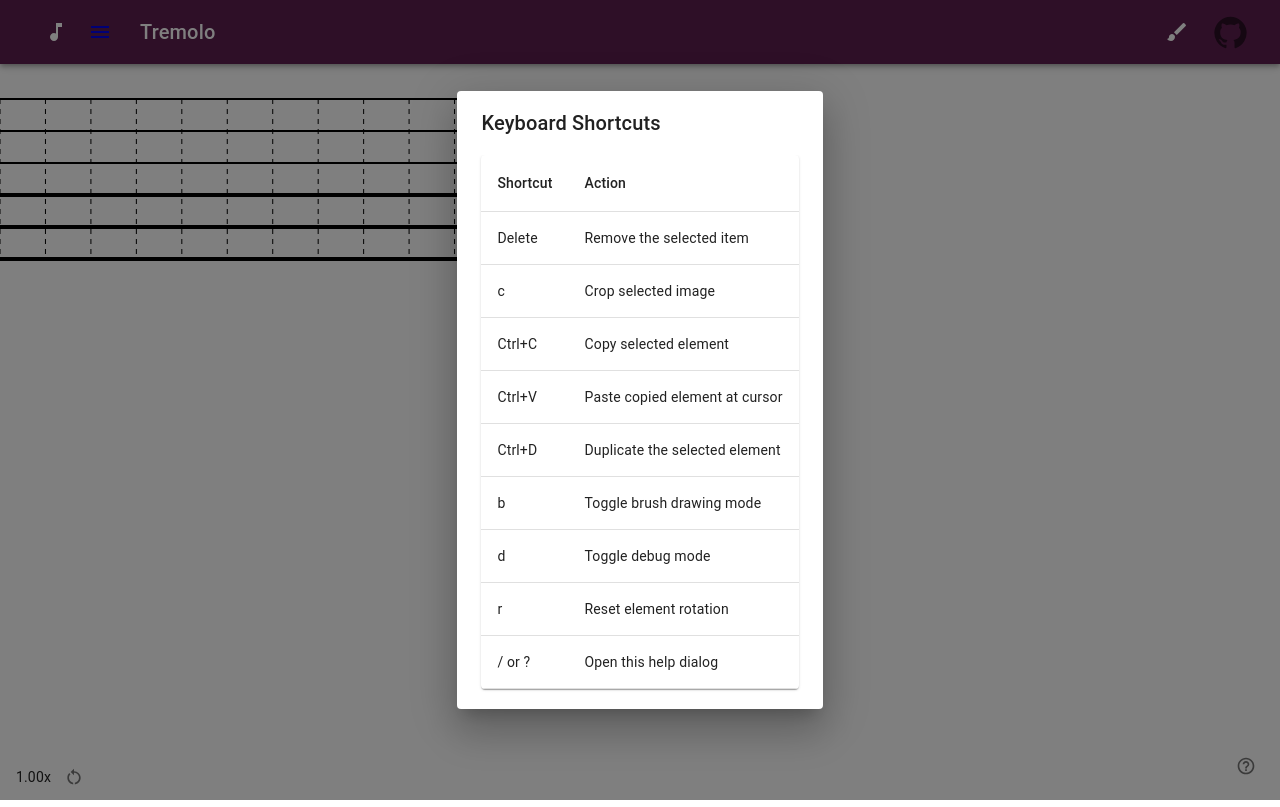
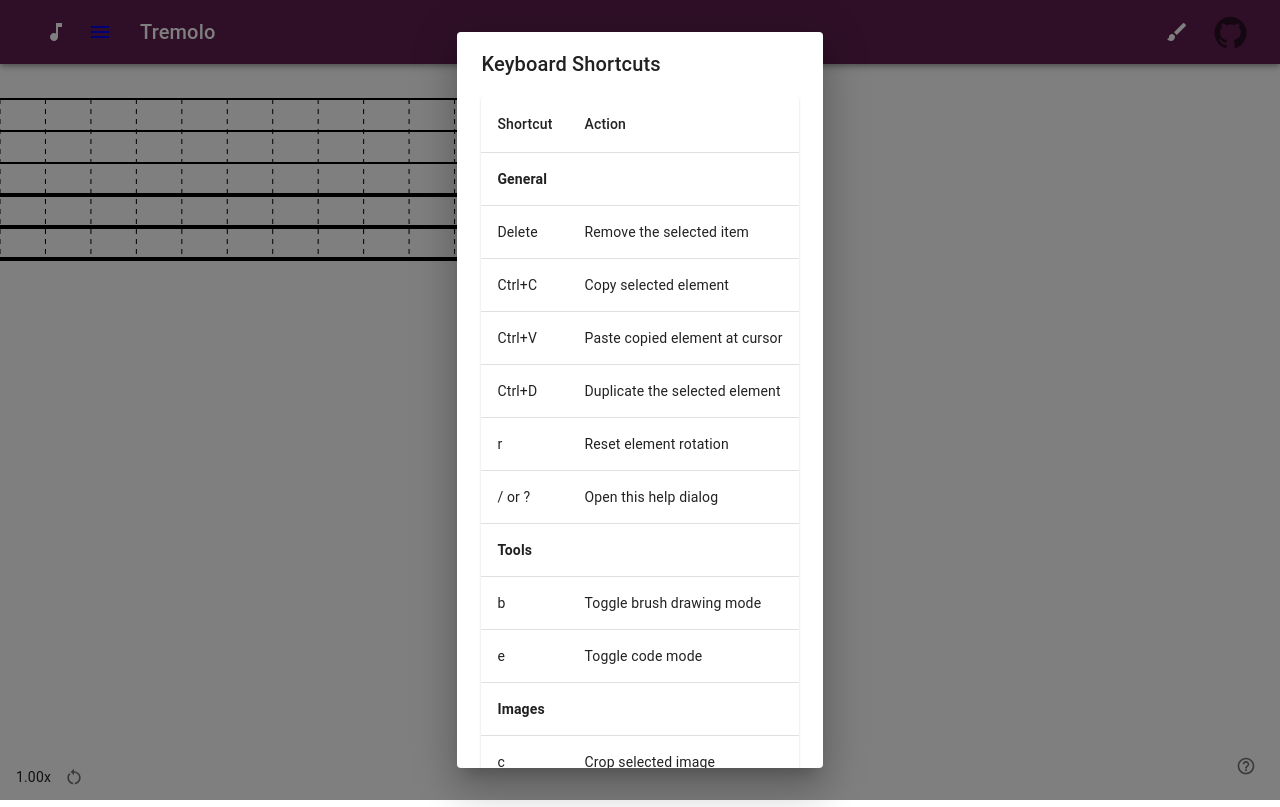
Before and after one commit to Sergej-Popov/tremolo, a React (Vite) app: page /second/second/second in a window 1280 px wide. Both pictures are taken after a click on the button 1246 px from the left and 766 px from the top of the page. Built offline with nearby package versions, Linux system fonts and the light colour scheme; a web font is replaced by a local one.

Commit message:
group shortcuts by section

```diff
--- a/src/HelpDialog.tsx
+++ b/src/HelpDialog.tsx
@@ -2,16 +2,33 @@ import React from 'react';
 import { Dialog, DialogTitle, DialogContent, Table, TableBody, TableCell, TableContainer, TableHead, TableRow, Paper, IconButton } from '@mui/material';
 import HelpOutlineIcon from '@mui/icons-material/HelpOutline';
 
-const shortcuts = [
+interface ShortcutItem { key: string; action: string }
+
+interface ShortcutSection { title: string; items: ShortcutItem[] }
+
+const shortcuts: ShortcutSection[] = [
+  {
+    title: 'General',
+    items: [
       { key: 'Delete', action: 'Remove the selected item' },
-  { key: 'c', action: 'Crop selected image' },
       { key: 'Ctrl+C', action: 'Copy selected element' },
       { key: 'Ctrl+V', action: 'Paste copied element at cursor' },
       { key: 'Ctrl+D', action: 'Duplicate the selected element' },
-  { key: 'b', action: 'Toggle brush drawing mode' },
-  { key: 'd', action: 'Toggle debug mode' },
       { key: 'r', action: 'Reset element rotation' },
       { key: '/ or ?', action: 'Open this help dialog' },
+    ],
+  },
+  {
+    title: 'Tools',
+    items: [
+      { key: 'b', action: 'Toggle brush drawing mode' },
+      { key: 'e', action: 'Toggle code mode' },
+    ],
+  },
+  {
+    title: 'Images',
+    items: [{ key: 'c', action: 'Crop selected image' }],
+  },
 ];
 
 const HelpDialog: React.FC = () => {
@@ -52,11 +69,20 @@ const HelpDialog: React.FC = () => {
                 </TableRow>
               </TableHead>
               <TableBody>
-                {shortcuts.map((s) => (
-                  <TableRow key={s.key}>
-                    <TableCell>{s.key}</TableCell>
-                    <TableCell>{s.action}</TableCell>
+                {shortcuts.map((section) => (
+                  <React.Fragment key={section.title}>
+                    <TableRow>
+                      <TableCell colSpan={2} sx={{ fontWeight: 'bold' }}>
+                        {section.title}
+                      </TableCell>
                     </TableRow>
+                    {section.items.map((i) => (
+                      <TableRow key={i.key}>
+                        <TableCell>{i.key}</TableCell>
+                        <TableCell>{i.action}</TableCell>
+                      </TableRow>
+                    ))}
+                  </React.Fragment>
                 ))}
               </TableBody>
             </Table>
```
Also changed, not shown: 1 other file (tests, documents, lock files or other folders). Lines whose indentation alone changed are shown as unchanged.
